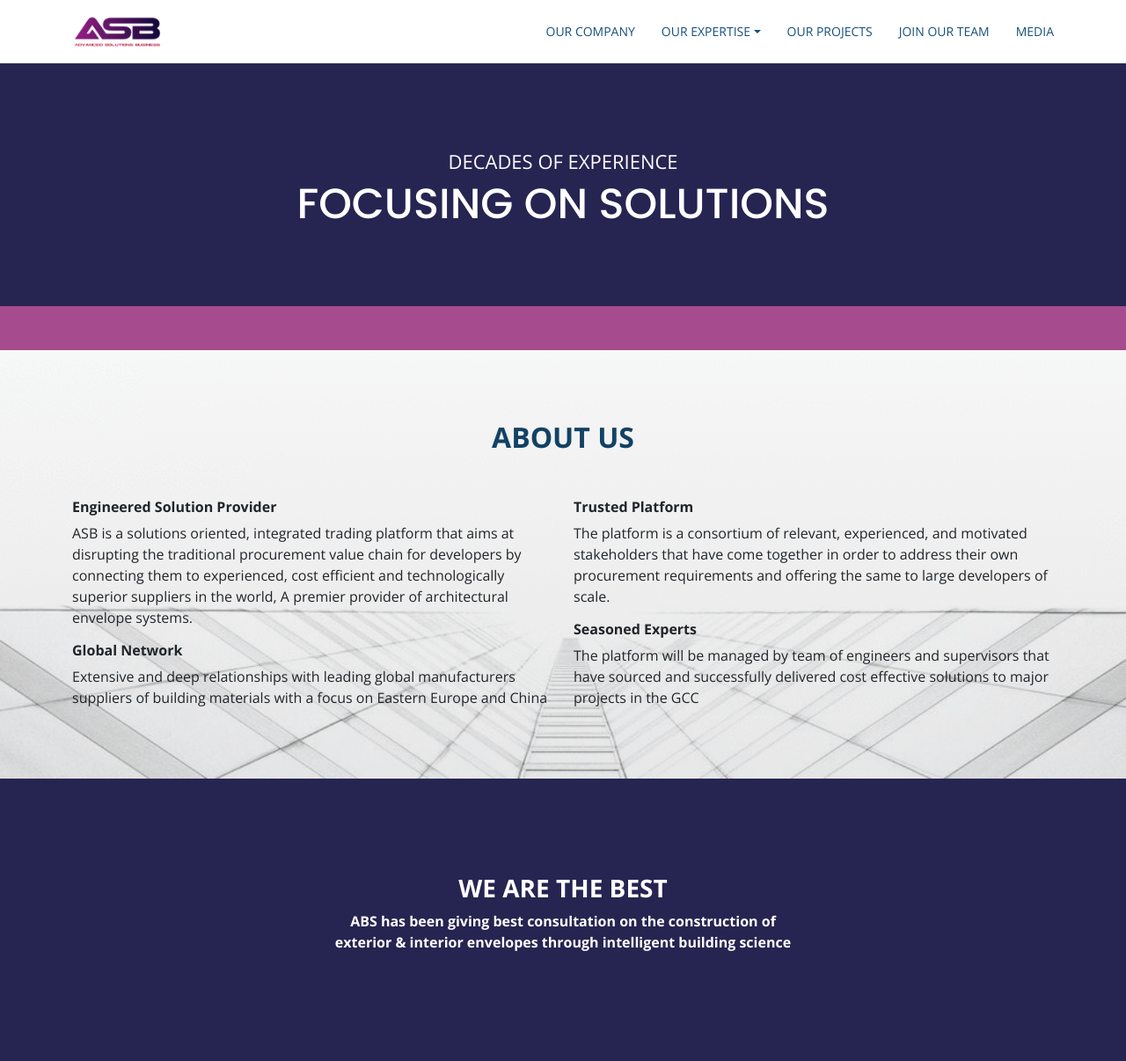
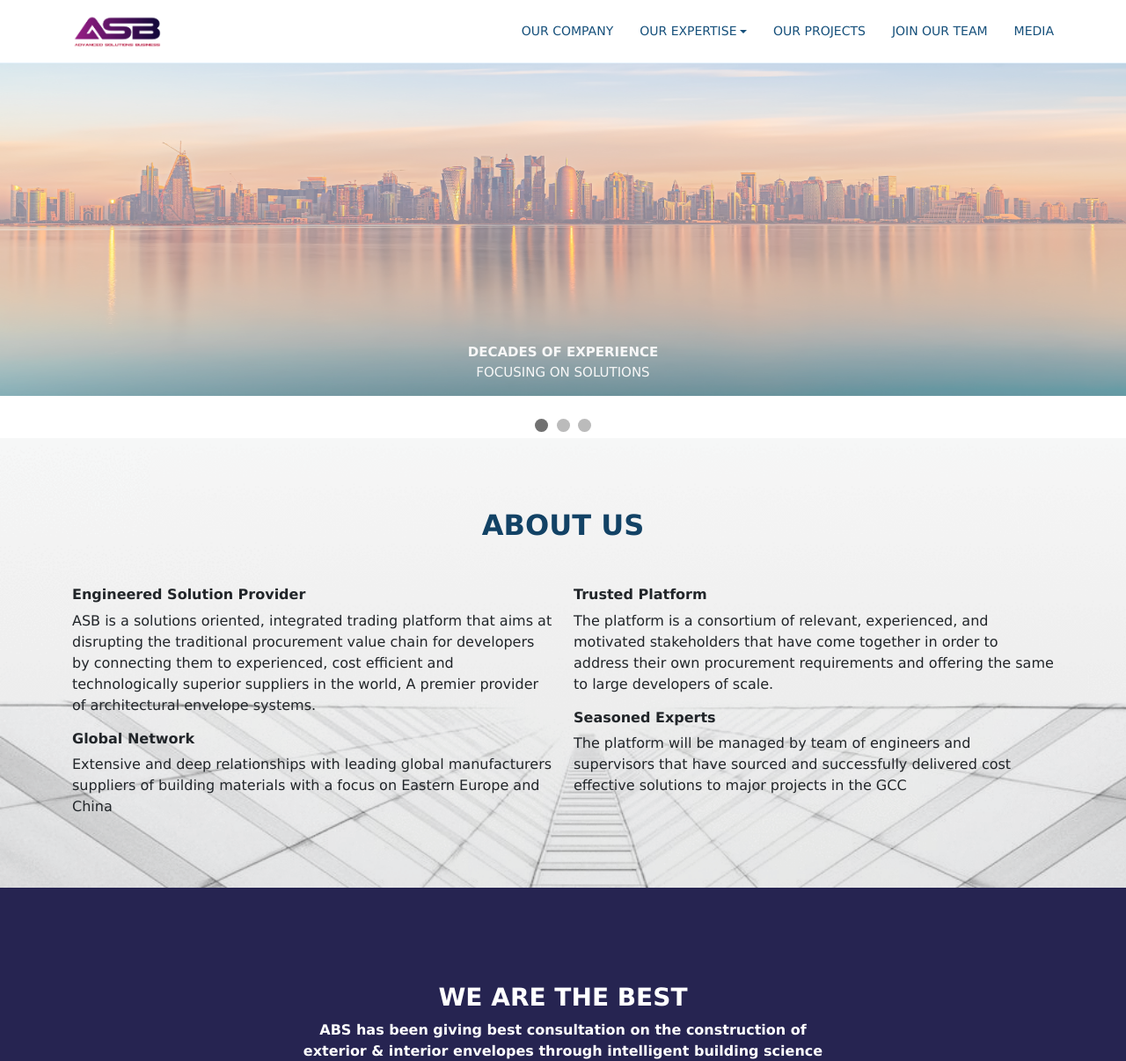
Before and after one commit to Talhatjc/ASB, a Django app: page / in a window 1280 px wide. Shown: the top 1206 px of the page at 88% size. Run offline with Django 4.2, Linux system fonts and the light colour scheme; some libraries are stand-ins or nearby versions.

Commit message:
slideshow added

```diff
--- a/static/css/style.css
+++ b/static/css/style.css
@@ -2078,3 +2078,33 @@ section {
     transform: none;
     opacity: 1;
 }
+
+.carousel .carousel-control {
+  opacity: 1
+}
+.carousel .carousel-control.left {
+  background-image: linear-gradient(to right, rgb(0, 0, 0) 0, rgba(0, 0, 0, 0) 100%);
+}
+.carousel .carousel-control.right {
+  background-image: linear-gradient(to right, rgba(0, 0, 0, 0) 0, rgb(0, 0, 0) 100%);
+}
+
+
+ /* add darkness over the image */
+.item {
+  position: relative
+}
+.item:before {
+  content: '';
+  background: rgba(0, 0, 0, 0.2);
+  /* change this value from 0.1 to 1; */
+  width: 100%;
+  height: 100%;
+  display: block;
+  position: absolute;
+  left: 0;
+  top: 0;
+  width: 100%;
+  height: 100%;
+  z-index: 5;
+}
--- a/templates/homepage.html
+++ b/templates/homepage.html
@@ -1,22 +1,98 @@
 {% extends 'base.html' %}
 
 {% block maincontent %}
+  <meta name="viewport" content="width=device-width, initial-scale=1">
+<style>
+* {box-sizing: border-box;}
+body {font-family: Verdana, sans-serif;}
+.mySlides {display: none;}
+img {vertical-align: middle;}
 
+/* Slideshow container */
+.slideshow-container {
+  position: relative;
+}
+
+/* Caption text */
+.text {
+  color: #f2f2f2;
+  font-size: 15px;
+  padding: 8px 12px;
+  position: absolute;
+  bottom: 8px;
+  width: 100%;
+  text-align: center;
+}
+
+/* Number text (1/3 etc) */
+.numbertext {
+  color: #f2f2f2;
+  font-size: 12px;
+  padding: 8px 12px;
+  position: absolute;
+  top: 0;
+}
+
+/* The dots/bullets/indicators */
+.dot {
+  height: 15px;
+  width: 15px;
+  margin: 0 2px;
+  background-color: #bbb;
+  border-radius: 50%;
+  display: inline-block;
+  transition: background-color 1s ease;
+}
+
+.active {
+  background-color: #717171;
+}
+
+/* Fading animation */
+.fade {
+  animation-name: fade;
+  animation-duration: 3s;
+}
+
+@keyframes fade {
+  from {opacity: .4}
+  to {opacity: 1}
+}
+
+/* On smaller screens, decrease text size */
+@media only screen and (max-width: 300px) {
+  .text {font-size: 11px}
+}
+</style>
   <!-- ======= Hero Section ======= -->
-  <section id="hero" class="d-flex align-items-center" style="height:96%">
-    <div class="container position-relative" data-aos="fade-up" data-aos-delay="100">
-      <div class="row justify-content-center">
-        <div class="col-xl-12 col-lg-12 text-center">
-          <h3>DECADES OF EXPERIENCE</h3>
-          <h1>FOCUSING ON SOLUTIONS</h1>
-        </div>
-      </div>
+<!--  <section id="hero" class="d-flex align-items-center" style="height:96%">-->
+    <div class="slideshow-container">
 
+<div class="mySlides fade">
+<!--  <div class="numbertext">1 / 3</div>-->
+  <img src="static/img/slide1.jpg" style="width:100%; height:450px;">
+    <div class="text"><b>DECADES OF EXPERIENCE</b><br>
+      FOCUSING ON SOLUTIONS
+  </div>
+</div>
 
-      </div>
-    </div>
-  </section>
-  <div style="height: 50px; background-color:#A64B8D; position:relative"></div>
+<div class="mySlides fade">
+<!--  <div class="numbertext">2 / 3</div>-->
+  <img src="static/img/slide2.jpg" style="width:100%; height:450px;">
+  <div class="text"><b>DECADES OF EXPERIENCE</b><br>
+      FOCUSING ON SOLUTIONS</div>
+</div>
+
+</div>
+<br>
+
+<div style="text-align:center">
+  <span class="dot"></span>
+  <span class="dot"></span>
+  <span class="dot"></span>
+</div>
+<!--  </section>-->
+<!--  <div style="height: 50px; background-color:#A64B8D; position:relative"></div>-->
   <!-- End Hero -->
 
   <main id="main">
@@ -140,4 +216,25 @@
 
   </main>
   <!-- End #main -->
+<script>
+let slideIndex = 0;
+showSlides();
+
+function showSlides() {
+  let i;
+  let slides = document.getElementsByClassName("mySlides");
+  let dots = document.getElementsByClassName("dot");
+  for (i = 0; i < slides.length; i++) {
+    slides[i].style.display = "none";
+  }
+  slideIndex++;
+  if (slideIndex > slides.length) {slideIndex = 1}
+  for (i = 0; i < dots.length; i++) {
+    dots[i].className = dots[i].className.replace(" active", "");
+  }
+  slides[slideIndex-1].style.display = "block";
+  dots[slideIndex-1].className += " active";
+  setTimeout(showSlides, 2000); // Change image every 2 seconds
+}
+</script>
   {% endblock maincontent %}
```
Also changed, not shown: static/img/slide1.jpg (added), static/img/slide2.jpg (added), 3 other files.
